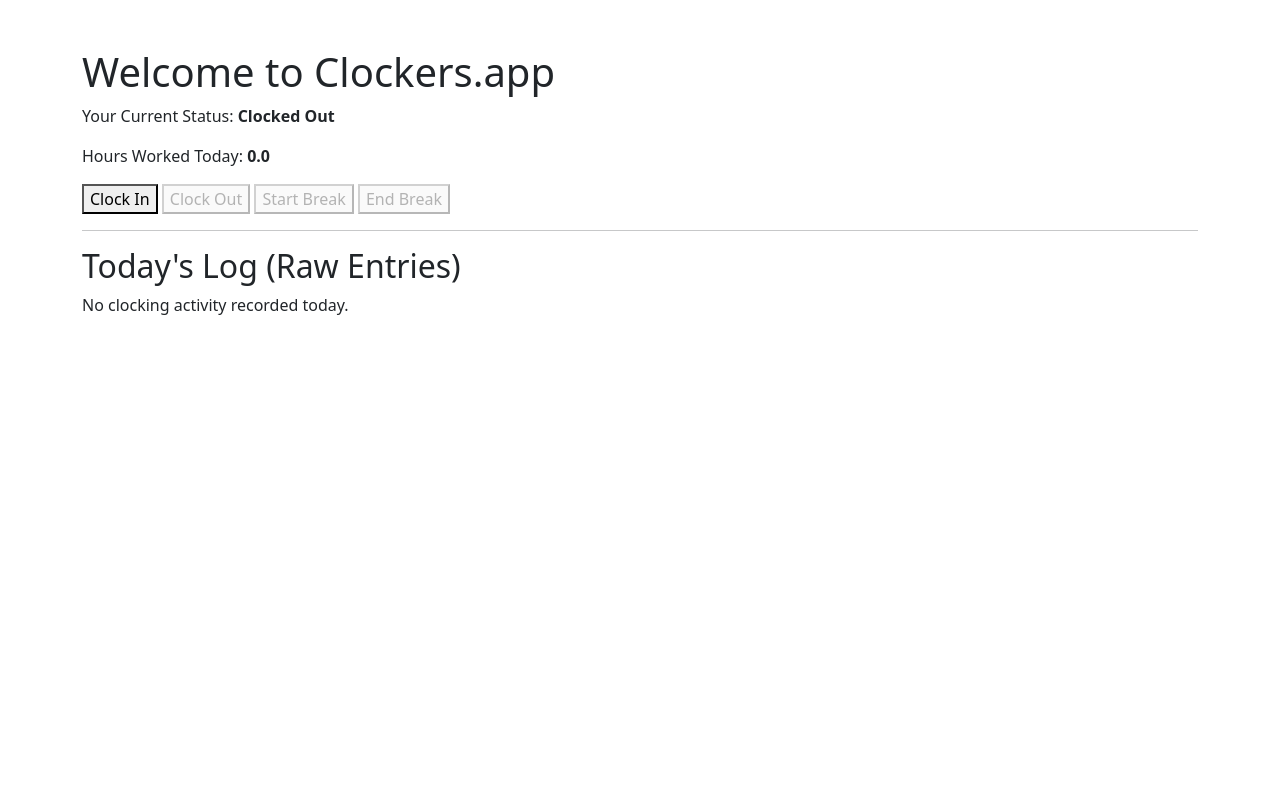
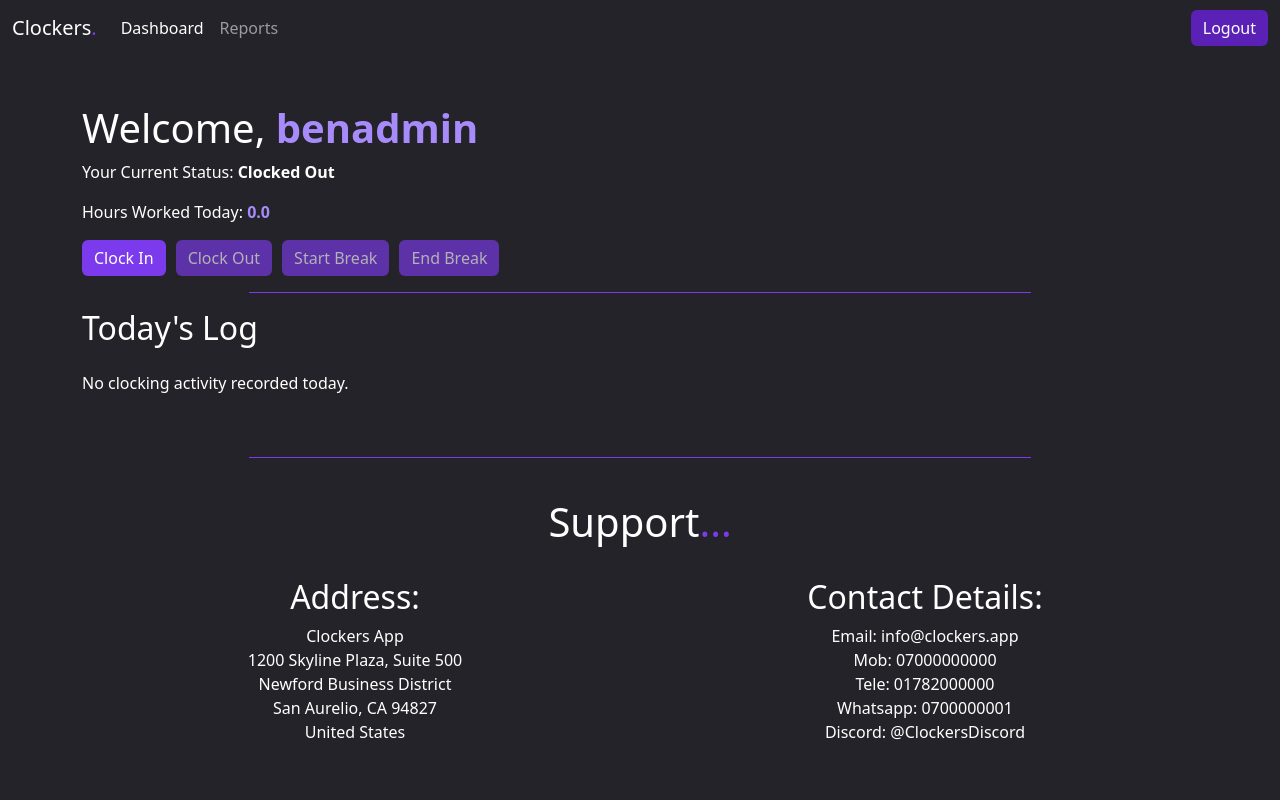
Before and after one commit to BHCGH92/milestone_project_3, a Django app: page / in a window 1280 px wide. Run offline with Django 5.2, Linux system fonts and the light colour scheme; a user stored in the database is signed in; data comes from the database, SQL or seed files in the repository; both versions use the stored data as it was after the commit.

Commit message:
fixed some logic around break ends, and started to add stylign into the app

```diff
--- a/time_tracker/static/css/style.css
+++ b/time_tracker/static/css/style.css
@@ -0,0 +1,149 @@
+:root {
+  /* Primary Brand */
+  --color-primary: #7C3AED;
+  --color-primary-light: #A78BFA;
+  --color-primary-dark: #5B21B6;
+
+  /* Backgrounds */
+  --background-primary: #0E0E11;
+  --background-secondary: #1A1A1F;
+  --background-elevated: #232329;
+  --surface: #2D2D34;
+
+  /* Text */
+  --text-primary: #FFFFFF;
+  --text-secondary: #D1D1D6;
+  --text-tertiary: #A1A1AA;
+  --text-disabled: #6B6B75;
+
+  /* Borders */
+  --border-light: #3A3A41;
+  --border-medium: #2A2A30;
+  --focus-ring: #A78BFA;
+
+  /* States */
+  --overlay-hover: #FFFFFF0D;
+  --overlay-active: #FFFFFF1A;
+  --overlay-pressed: #7C3AED1A;
+  --surface-disabled: #1A1A1F;
+
+  /* Semantic */
+  --success: #22C55E;
+  --warning: #FACC15;
+  --error: #EF4444;
+  --info: #3B82F6;
+}
+
+.container.mt-5.flex-grow-1 {
+    overflow: auto;
+    padding-bottom: 20px;
+}
+
+html, body {
+    background: var(--background-elevated);
+    color: var(--text-primary);
+    margin: 0;
+    padding: 0;
+}
+
+.custom-navbar {
+    background: var(--background-elevated) !important;
+    color: var(--text-primary);
+}
+
+.accent {
+    color: var(--color-primary);
+}
+
+.light-accent {
+    color: var(--color-primary-light);
+}
+
+/*Main table*/
+
+.table-primary-header {
+    background-color: var(--color-primary) !important;
+    color: var(--text-primary) !important;
+}
+
+.table-primary-header th {
+    background-color: var(--color-primary) !important;
+    border-color: var(--color-primary) !important;
+}
+
+.table {
+    color: var(--text-primary) !important;
+    --bs-table-border-color: var(--border-medium);
+    border-color: var(--border-medium) !important;
+    background-color: transparent !important;
+}
+
+.table tbody tr > * {
+    background-color: var(--background-primary) !important;
+    color: var(--text-primary) !important;
+}
+
+.table-striped > tbody > tr:nth-of-type(odd) > * {
+    background-color: var(--background-secondary) !important;
+}
+
+.table-hover > tbody > tr:hover > * {
+    background-color: var(--color-primary) !important;
+}
+
+/*Buttons*/
+
+.btn-primary {
+    background-color: var(--color-primary) !important;
+    border: var(--color-primary) !important;
+}
+
+.btn-primary:hover {
+    background-color: var(--color-primary-light) !important;
+}
+
+.btn-primary-logout {
+    background-color: var(--color-primary-dark);
+    border: var(--color-primary) !important;
+    color: var(--text-primary) !important;
+}
+
+.btn-primary-logout:hover {
+    background-color: var(--color-primary-light) !important;
+}
+
+.clocking-buttons-wrapper form {
+    display: flex; /* Enable flex layout */
+    flex-wrap: nowrap; /* Keep them inline */
+    gap: 10px; /* Spacing between buttons */
+}
+
+/* Footer */
+
+.hr-custom-width {
+    max-width: 70%;
+    margin-left: auto;
+    margin-right: auto;
+    display: block;
+    border-top: 1px solid var(--color-primary);
+    opacity: 1;
+}
+
+.footerbackground {
+    color: var(--text-primary);
+    background: var(--background-elevated);
+}
+
+/*Media Query*/
+
+@media (max-width: 767px) {
+    .clocking-buttons-wrapper form {
+        display: block;
+    }
+
+    .clocking-buttons-wrapper form button {
+        display: block;
+        width: 100%;
+        margin-bottom: 10px;
+    }
+}
--- a/time_tracker/templates/base.html
+++ b/time_tracker/templates/base.html
@@ -10,12 +10,80 @@
     {% load static %}
     <link rel="stylesheet" href="{% static 'css/style.css' %}">
 </head>
-<body>
-    <div class="container mt-5">
+<body class="d-flex flex-column min-vh-100">
+    <nav class="navbar navbar-expand-lg custom-navbar navbar-dark bg-dark mb-5">
+        <div class="container-fluid">
+            <a class="navbar-brand" href="{% url 'dashboard' %}">Clockers<span class="accent">.</span></a>
+
+            <button class="navbar-toggler" type="button" data-bs-toggle="collapse" data-bs-target="#navbarNav" aria-controls="navbarNav" aria-expanded="false" aria-label="Toggle navigation">
+                <span class="navbar-toggler-icon"></span>
+            </button>
+
+            <div class="collapse navbar-collapse" id="navbarNav">
+                <ul class="navbar-nav me-auto">
+                    {% if user.is_authenticated %}
+                    <li class="nav-item">
+                        <a class="nav-link {% if request.resolver_match.url_name == 'dashboard' %}active{% endif %}" href="{% url 'dashboard' %}">Dashboard</a>
+                    </li>
+                    <li class="nav-item">
+                        <a class="nav-link {% if request.resolver_match.url_name == 'reports' %}active{% endif %}" href="{% url 'reports' %}">Reports</a>
+                    </li>
+                    {% endif %}
+                </ul>
+
+                <ul class="navbar-nav">
+                    {% if user.is_authenticated %}
+                    <li class="nav-item">
+                        <form method="post" action="{% url 'logout' %}" class="d-inline">
+                            {% csrf_token %}
+                            <button type="submit" class="btn btn-primary-logout">
+                                Logout
+                            </button>
+                        </form>
+                    </li>
+                    {% endif %}
+                </ul>
+            </div>
+        </div>
+    </nav>
+    <div class="container">
         {% block content %}
         {% endblock %}
     </div>
+    <footer class="mt-auto footerbackground">
+        <div class = "container">
+        <hr class = "hr-custom-width">
+        </div>
+    <div class="container py-4"> <div class="row"> <div class="col-12 text-center">
+                <h1>Support<span class="accent">...</span></h1>
+            </div>
+        </div>
 
+        <div class="row">
+            <div class="col-sm-12 col-md-6 text-center pb-3 pt-4">
+                <h2>Address:</h2>
+                <p>
+                    Clockers App<br>
+                    1200 Skyline Plaza, Suite 500<br>
+                    Newford Business District<br>
+                    San Aurelio, CA 94827<br>
+                    United States
+                </p>
+            </div>
+            <div class="col-sm-12 col-md-6 text-center pb-3 pt-4">
+                <h2>Contact Details:</h2>
+                <p>
+                    Email: info@clockers.app<br>
+                    Mob: 07000000000<br>
+                    Tele: 01782000000<br>
+                    Whatsapp: 0700000001<br>
+                    Discord: @ClockersDiscord<br>
+                </p>
+            </div>
+        </div>
+
+    </div>
+    </footer>
     <script src="https://cdn.jsdelivr.net/npm/bootstrap@5.3.3/dist/js/bootstrap.bundle.min.js" integrity="sha384-YvpcrYf0tY3lHB60NNkmXc5s9fDVZLESaAA55NDzOxhy9GkcIdslK1eN7N6jIeHz" crossorigin="anonymous"></script>
 </body>
 </html>
--- a/time_tracker/templates/time_tracker/dashboard.html
+++ b/time_tracker/templates/time_tracker/dashboard.html
@@ -1,7 +1,9 @@
 {% extends 'base.html' %}
 
 {% block content %}
-    <h1>Welcome to Clockers.app</h1>
+    <span class="navbar-text">
+        <h1>Welcome, <strong class="light-accent">{{ user.username }}</strong></h1>
+    </span>
 
     <p>Your Current Status:
     <strong>
@@ -14,40 +16,39 @@
         {% endif %}
     </strong>
     </p>
-    <p>Hours Worked Today: <strong>{{ hours_today }}</strong></p>
-
+    <p>Hours Worked Today: <strong class="light-accent">{{ hours_today }}</strong></p>
+    <div class="clocking-buttons-wrapper">
     <form method="POST" action="{% url 'clock_action' %}">
         {% csrf_token %}
 
-        <button type="submit" name="action" value="IN"
-            {% if current_status != 'OUT' and current_status != 'BREAK_END' %}disabled{% endif %}>
-            Clock In
+        <button class="btn btn-primary" type="submit" name="action" value="IN"
+            {% if current_status != 'OUT' %}disabled{% endif %}> Clock In
         </button>
 
-        <button type="submit" name="action" value="OUT"
-            {% if current_status != 'IN' and current_status != 'BREAK_START' and current_status != 'BREAK_END' %}disabled{% endif %}>
-            Clock Out
+        <button class="btn btn-primary" type="submit" name="action" value="OUT"
+            {% if current_status != 'IN' and current_status != 'BREAK_START' %}disabled{% endif %}> Clock Out
         </button>
 
-        <button type="submit" name="action" value="BREAK_START"
+        <button class="btn btn-primary" type="submit" name="action" value="BREAK_START"
             {% if current_status != 'IN' %}disabled{% endif %}>
             Start Break
         </button>
 
-        <button type="submit" name="action" value="BREAK_END"
+        <button class="btn btn-primary" type="submit" name="action" value="BREAK_END"
             {% if current_status != 'BREAK_START' %}disabled{% endif %}>
             End Break
         </button>
     </form>
-
-    <hr>
-
-    <h2>Today's Log (Raw Entries)</h2>
-
+    </div>
+    <hr class = "hr-custom-width">
+    <div class="mb-4">
+    <h2>Today's Log</h2>
+    </div>
     {% if raw_logs_today %}
-        <table border="1" cellpadding="10" cellspacing="0">
-            <thead>
+        <table class="table table-striped table-hover table-bordered">
+            <thead class="table-dark">
                 <tr>
+                    <th>User</th>
                     <th>Time</th>
                     <th>Action</th>
                 </tr>
@@ -55,6 +56,7 @@
             <tbody>
                 {% for entry in raw_logs_today %}
                 <tr>
+                    <td>{{ entry.user.username }}</td>
                     <td>{{ entry.timestamp|date:"H:i:s" }}</td>
                     <td>
                         {% if entry.action_type == 'IN' %}Clock In
--- a/time_tracker/views.py
+++ b/time_tracker/views.py
@@ -11,20 +11,21 @@
 
 def get_user_status(user):
     """
-    Retrieves the action_type of the user's most recent time entry.
-    This defines the user's current status (IN, OUT, BREAK_START etc.).
+    Retrieves the action_type of the user's single most recent time entry
+    and translates 'BREAK_END' into 'IN'.
     """
-    # 1. Filters entries for the current user.
-    # 2. Orders them by timestamp in descending order (newest first).
-    # 3. .first() retrieves only the single, most recent entry.
     last_entry = TimeEntry.objects.filter(user=user).order_by('-timestamp').first()
 
-    # If the user has no entries, out will be the default
     if not last_entry:
-        return 'OUT'
+        return 'OUT'  # Default state if no entries exist
 
-    # If it's not out, it will be the last status that was used.
-    return last_entry.action_type
+    # --- CRITICAL NEW LOGIC ---
+    last_action = last_entry.action_type
+
+    if last_action == 'BREAK_END':
+        return 'IN' # User is back from break and actively working
+
+    return last_action
 
 @login_required
 def dashboard(request):
@@ -40,24 +41,18 @@
 
 @login_required
 def clock_action(request):
-
-    """
-    Handles POST requests from clocking buttons and enforces business rules.
-    """
     if request.method == 'POST':
         action_type = request.POST.get('action')
         user_status = get_user_status(request.user)
 
         is_valid = False
 
-        # --- Business Logic Validation ---
-
-        # 1. CLOCK IN: Allowed if user is currently OUT or has ended a break
-        if action_type == 'IN' and user_status in ['OUT', 'BREAK_END']:
+            # 1. CLOCK IN: Only allowed if user is currently OUT.
+        if action_type == 'IN' and user_status == 'OUT': # <-- SIMPLIFIED: Only allow 'OUT'
             is_valid = True
 
-        # 2. CLOCK OUT: Allowed if user is currently IN or on a break.
-        elif action_type == 'OUT' and user_status in ['IN', 'BREAK_START', 'BREAK_END']:
+        # 2. CLOCK OUT: Allowed if user is currently IN or on a BREAK
+        elif action_type == 'OUT' and user_status in ['IN', 'BREAK_START']: # <-- REMOVE 'BREAK_END' here
             is_valid = True
 
         # 3. START BREAK: Allowed only if user is IN
@@ -82,9 +77,6 @@
 User = get_user_model()
 
 @login_required
-
-
-
 def reports_view(request):
     # Set default date range to the last 7 days ending today
     today = timezone.localdate()
```
Also changed, not shown: config/settings.py (+9 -0 lines), db.sqlite3. Lines whose indentation alone changed are shown as unchanged.
